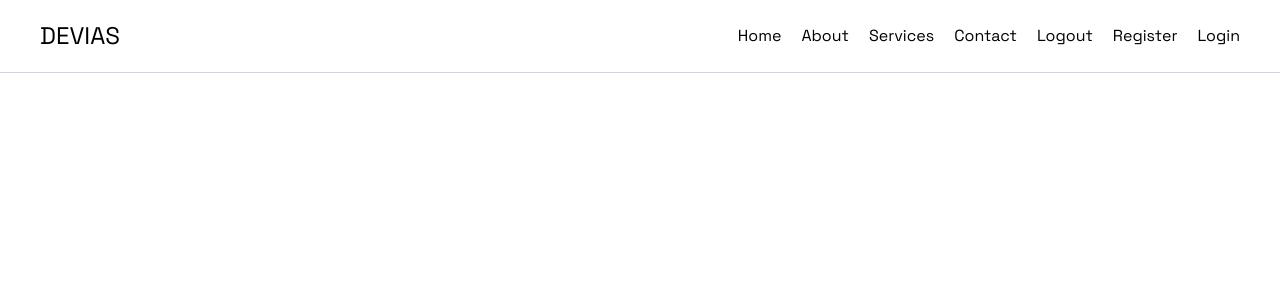
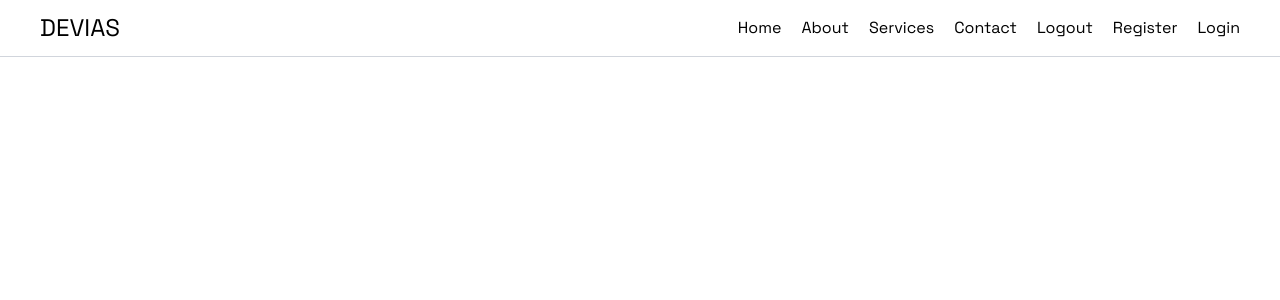
Before and after one commit to elishabhatti/e-commerce-with-mern, a React (Vite) app in the folder client/: page / in a window 1280 px wide. Shown: the top 300 px of the page. Built offline with nearby package versions, Linux system fonts and the light colour scheme.

Commit message:
changed the space between nav

```diff
--- a/client/src/components/Navbar.jsx
+++ b/client/src/components/Navbar.jsx
@@ -4,7 +4,7 @@ const Navbar = () => {
   return (
     <>
       <header>
-        <div className="flex mb-20 justify-between border-b border-gray-300 items-center py-5 px-10">
+        <div className="flex mb-20 justify-between border-b border-gray-300 items-center py-3 px-10">
           <div className="text-2xl">
             <NavLink to="/">DEVIAS</NavLink>
           </div>
```
